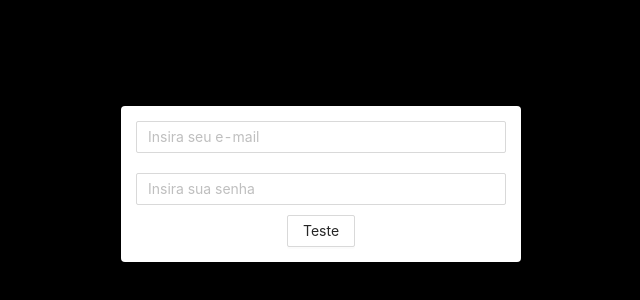
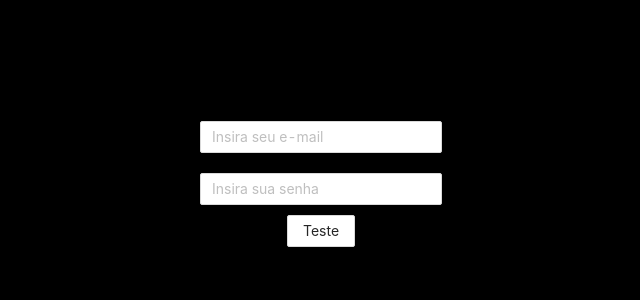
Before and after one commit to PauloHSOliveira/use-reducer-example, a React (Create React App) app: page / in a window 1280 px wide. Shown: the part 216-516 px from the top of the page, without its empty margins (319-959 px from the left). Built offline with nearby package versions, Linux system fonts and the light colour scheme.

Commit message:
refactor: import styles

```diff
--- a/src/App.tsx
+++ b/src/App.tsx
@@ -1,12 +1,13 @@
 import React from 'react';
 import {FormFC} from './components/form'
+import {container_styles,content_styles} from './GlobalStyles'
 
 import './App.css'
 
 function App() {
   return (
-    <div className="container" style={{height:'100vh', width:'100wh', backgroundColor:'#000', display:'flex', flexDirection:'column', justifyContent:'center', alignItems:'center'}}>
-      <div className="content" style={{backgroundColor:'#fff', borderRadius:'4px', height:'auto', width:'400px', padding:'15px'}}>
+    <div className="container" style={container_styles}>
+      <div className="content" style={content_styles}>
         <FormFC />
       </div>
     </div>
```
